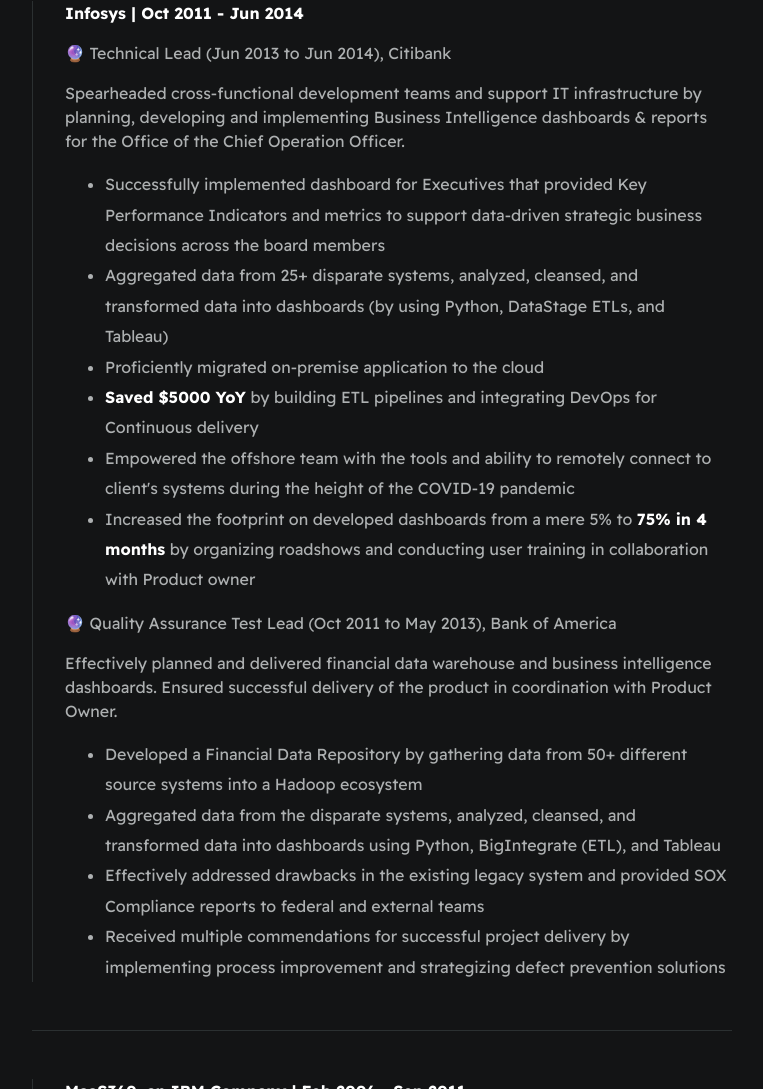
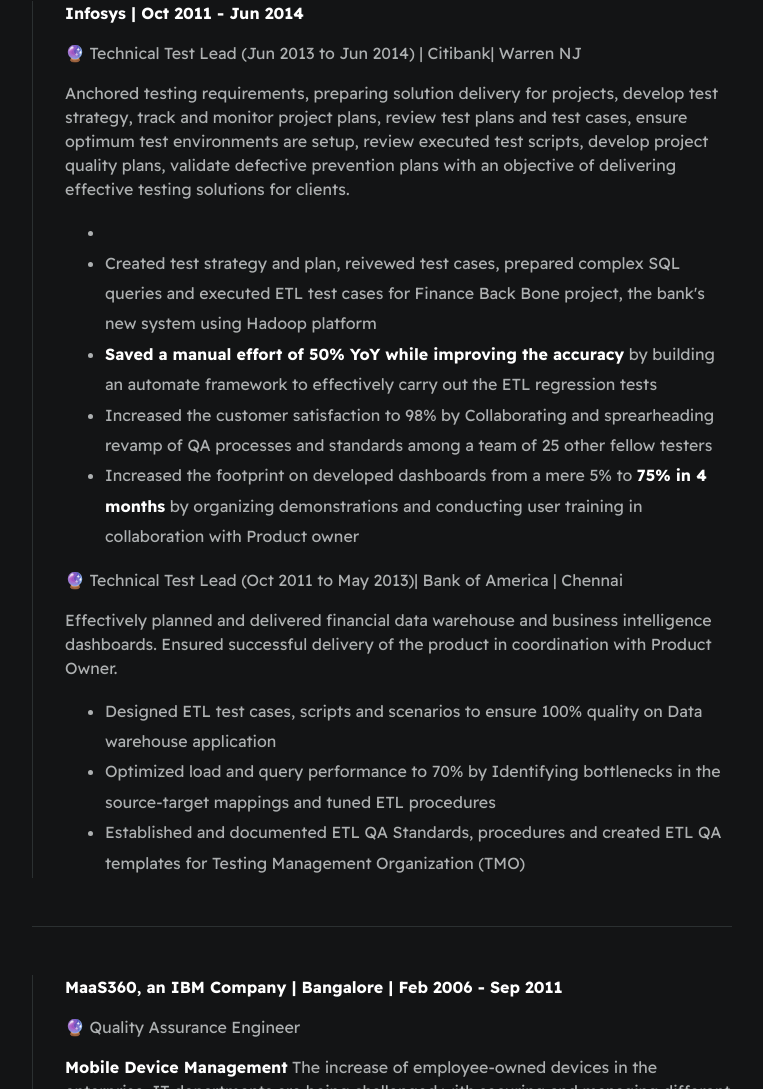
Before and after one commit to RajSelvaraj1/Digital-Resume, a plain HTML site: page index.html in a window 1280 px wide. Shown: the part 2660-3749 px from the top of the page, without its empty margins (258-1021 px from the left). Drawn offline with Linux system fonts and the light colour scheme; a script that the page names is missing.

Commit message:
append first change

```diff
--- a/index.html
+++ b/index.html
@@ -72,19 +72,19 @@
 
                 <div class="card--work-history">
                     <strong> Cognizant | Jun 2014 - Present</strong>
-                    <p>🔮 Senior Data Engineer (Sep 2018 to Present), CVS Health</p>
+                    <p>🔮 Senior Data Engineer (Sep 2018 to Present) | CVS Health | Hartford, CT</p>
                     <p>Spearheaded cross-functional development teams and support IT infrastructure by planning, developing and implementing Business Intelligence dashboards & reports for the Office of the Chief Operation Officer.</p>
                     <ul>
                         <li>Successfully implemented dashboard for Executives that provided Key Performance Indicators and metrics to support data-driven strategic business decisions across the board members</li>
                         <li>Aggregated data from 25+ disparate systems, analyzed, cleansed, and transformed data into dashboards (by using Python, DataStage ETLs, and Tableau)</li>
                         <li>Proficiently migrated on-premise application to the cloud</li>
                         <li><strong>Saved $5000 YoY</strong> by building ETL pipelines and integrating DevOps for Continuous delivery</li>
-                        <li>Empowered the offshore team with the tools and ability to remotely connect to client's systems during the height of the COVID-19 pandemic</li>
-                        <li>Increased the footprint on developed dashboards from a mere 5% to <strong>75% in 4 months</strong> by organizing roadshows and conducting user training in collaboration with Product owner</li>
+                        <li>Increased the uptime of server to 99.99% by troubleshooting the issues across the data stack and Identifying opportunities to enhance the server performance</li>
+                        <li>Identified solutions to recurring issues in the production environment and resolved them by attending meetings with the Database Administrators and Web Server Administrators and expand the Knowledge Base for bug fixes</li>
                     </ul>
 
 
-                    <p>🔮 Senior Data Engineer (Jul 2017 to Aug 2018), CVS Health</p>
+                    <p>🔮 Senior Data Engineer (Jul 2017 to Aug 2018) | CVS Health | Hartford, CT</p>
                     <p>Effectively planned and delivered financial data warehouse and business intelligence dashboards. Ensured successful delivery of the product in coordination with Product Owner.</p>
                     <ul>
                         <li>Developed a Financial Data Repository by gathering data from 50+ different source systems into a Hadoop ecosystem</li>
@@ -93,7 +93,7 @@
                         <li>Received multiple commendations for successful project delivery by implementing process improvement and strategizing defect prevention solutions</li>
                     </ul>
 
-                    <p>🔮 Technical Project Manager (Jul 2014 to Jun 2017), Wells Fargo</p>
+                    <p>🔮 Technical Project Manager (Jul 2014 to Jun 2017)| Wells Fargo | West Des Moines, IA</p>
                     <p>Devised effective plans and led teams for end-to-end management of technical projects. Administered budgets, designed strategic roadmaps, and mitigated potential risks to ensure completion of projects within timelines and budgetary constraints. Maintained consistent engagement with project key stakeholders to drive strategic, cohesive operations.</p>
                     <ul>
                         <li>Saved $1.2 billion in regulatory fines by implementing solutions for federal regulatory compliance project for consumer lending division of Wells Fargo</li>
@@ -106,25 +106,23 @@
 
                 <div class="card--work-history">
                     <strong> Infosys | Oct 2011 - Jun 2014</strong>
-                    <p>🔮 Technical Lead (Jun 2013 to Jun 2014), Citibank</p>
-                    <p>Spearheaded cross-functional development teams and support IT infrastructure by planning, developing and implementing Business Intelligence dashboards & reports for the Office of the Chief Operation Officer.</p>
+                    <p>🔮 Technical Test Lead (Jun 2013 to Jun 2014) | Citibank| Warren NJ</p>
+                    <p>Anchored testing requirements, preparing solution delivery for projects, develop test strategy, track and monitor project plans, review test plans and test cases, ensure optimum test environments are setup, review executed test scripts, develop project quality plans, validate defective prevention plans with an objective of delivering effective testing solutions for clients.</p>
                     <ul>
-                        <li>Successfully implemented dashboard for Executives that provided Key Performance Indicators and metrics to support data-driven strategic business decisions across the board members</li>
-                        <li>Aggregated data from 25+ disparate systems, analyzed, cleansed, and transformed data into dashboards (by using Python, DataStage ETLs, and Tableau)</li>
-                        <li>Proficiently migrated on-premise application to the cloud</li>
-                        <li><strong>Saved $5000 YoY</strong> by building ETL pipelines and integrating DevOps for Continuous delivery</li>
-                        <li>Empowered the offshore team with the tools and ability to remotely connect to client's systems during the height of the COVID-19 pandemic</li>
-                        <li>Increased the footprint on developed dashboards from a mere 5% to <strong>75% in 4 months</strong> by organizing roadshows and conducting user training in collaboration with Product owner</li>
+                        <li></li>
+                        <li>Created test strategy and plan, reivewed test cases, prepared complex SQL queries and executed ETL test cases for Finance Back Bone project, the bank's new system using Hadoop platform</li>
+                        <li><strong>Saved a manual effort of 50% YoY while improving the accuracy</strong> by building an automate framework to effectively carry out the ETL regression tests</li>
+                        <li>Increased the customer satisfaction to 98% by Collaborating and sprearheading revamp of QA processes and standards among a team of 25 other fellow testers</li>
+                        <li>Increased the footprint on developed dashboards from a mere 5% to <strong>75% in 4 months</strong> by organizing demonstrations and conducting user training in collaboration with Product owner</li>
                     </ul>
 
 
-                    <p>🔮 Quality Assurance Test Lead (Oct 2011 to May 2013), Bank of America</p>
+                    <p>🔮 Technical Test Lead (Oct 2011 to May 2013)| Bank of America | Chennai</p>
                     <p>Effectively planned and delivered financial data warehouse and business intelligence dashboards. Ensured successful delivery of the product in coordination with Product Owner.</p>
                     <ul>
-                        <li>Developed a Financial Data Repository by gathering data from 50+ different source systems into a Hadoop ecosystem</li>
-                        <li>Aggregated data from the disparate systems, analyzed, cleansed, and transformed data into dashboards using Python, BigIntegrate (ETL), and Tableau</li>
-                        <li>Effectively addressed drawbacks in the existing legacy system and provided SOX Compliance reports to federal and external teams</li>
-                        <li>Received multiple commendations for successful project delivery by implementing process improvement and strategizing defect prevention solutions</li>
+                        <li>Designed ETL test cases, scripts and scenarios to ensure 100% quality on Data warehouse application</li>
+                        <li>Optimized load and query performance to 70% by Identifying bottlenecks in the source-target mappings and tuned ETL procedures</li>
+                        <li>Established and documented ETL QA Standards, procedures and created ETL QA templates for Testing Management Organization (TMO)</li>
                     </ul>
 
                 </div>
@@ -132,39 +130,18 @@
                 <div class="line-break"></div>
 
                 <div class="card--work-history">
-                    <strong> MaaS360, an IBM Company | Feb 2006 - Sep 2011</strong>
+                    <strong> MaaS360, an IBM Company | Bangalore | Feb 2006 - Sep 2011</strong>
                     <p>🔮 Quality Assurance Engineer</p>
-                    <p>Spearheaded cross-functional development teams and support IT infrastructure by planning, developing and implementing Business Intelligence dashboards & reports for the Office of the Chief Operation Officer.</p>
+                    <p><b>Mobile Device Management</b> The increase of employee-owned devices in the enterprise, IT departments are being challenged with securing and managing different types of devices, regardless of the make, model or operating system. The solution caters to Corporate Administrators, to manage both corporate and employee owned mobile devices including iPhones, iPads and Android devices from MaaS360 Platform.</p>
                     <ul>
-                        <li>Successfully implemented dashboard for Executives that provided Key Performance Indicators and metrics to support data-driven strategic business decisions across the board members</li>
-                        <li>Aggregated data from 25+ disparate systems, analyzed, cleansed, and transformed data into dashboards (by using Python, DataStage ETLs, and Tableau)</li>
-                        <li>Proficiently migrated on-premise application to the cloud</li>
-                        <li><strong>Saved $5000 YoY</strong> by building ETL pipelines and integrating DevOps for Continuous delivery</li>
-                        <li>Empowered the offshore team with the tools and ability to remotely connect to client's systems during the height of the COVID-19 pandemic</li>
-                        <li>Increased the footprint on developed dashboards from a mere 5% to <strong>75% in 4 months</strong> by organizing roadshows and conducting user training in collaboration with Product owner</li>
-                        <li>Developed a Financial Data Repository by gathering data from 50+ different source systems into a Hadoop ecosystem</li>
-                        <li>Aggregated data from the disparate systems, analyzed, cleansed, and transformed data into dashboards using Python, BigIntegrate (ETL), and Tableau</li>
-                        <li>Effectively addressed drawbacks in the existing legacy system and provided SOX Compliance reports to federal and external teams</li>
-                        <li>Received multiple commendations for successful project delivery by implementing process improvement and strategizing defect prevention solutions</li>
+                        <li>Successfully created test plans, created test cases and test execution for 10+ new product GTM implementations</li>
+                        <li>Tested ETL feeds by writting complex SQL queries to validate the data based on ETL mapping rules and tested end user reports</li>
+                        <li>Conducted troubleshooting, provided analysis and recommended solutions for 20+ customer reported issues</li>
+                        <li>Received multiple awards for successful project delivery for implementing process improvements and strategizing defect prevention solutions</li>
                     </ul>
 
                 </div>
 
-                <div class="line-break"></div>
-
-                <div class="card--work-history">
-                    <strong> 24/7 Customer.com | Nov 2003 - Jan 2006</strong>
-                    <p>🔮 Technical Support Executive</p>
-                    <p>Spearheaded cross-functional development teams and support IT infrastructure by planning, developing and implementing Business Intelligence dashboards & reports for the Office of the Chief Operation Officer.</p>
-                    <ul>
-                        <li>Successfully implemented dashboard for Executives that provided Key Performance Indicators and metrics to support data-driven strategic business decisions across the board members</li>
-                        <li>Developed a Financial Data Repository by gathering data from 50+ different source systems into a Hadoop ecosystem</li>
-                        <li>Aggregated data from the disparate systems, analyzed, cleansed, and transformed data into dashboards using Python, BigIntegrate (ETL), and Tableau</li>
-                        <li>Effectively addressed drawbacks in the existing legacy system and provided SOX Compliance reports to federal and external teams</li>
-                        <li>Received multiple commendations for successful project delivery by implementing process improvement and strategizing defect prevention solutions</li>
-                    </ul>
-
-                </div>
             </section>
 
         </div>
```
